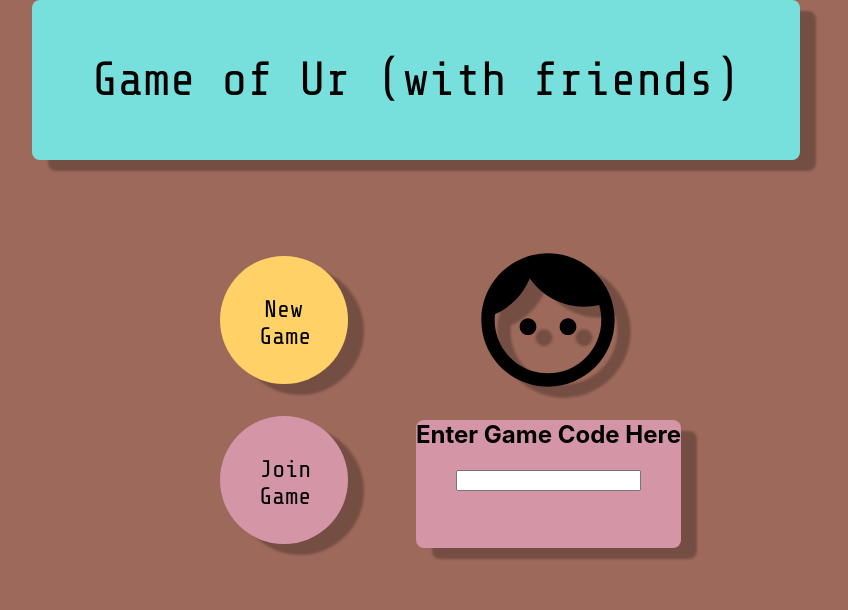
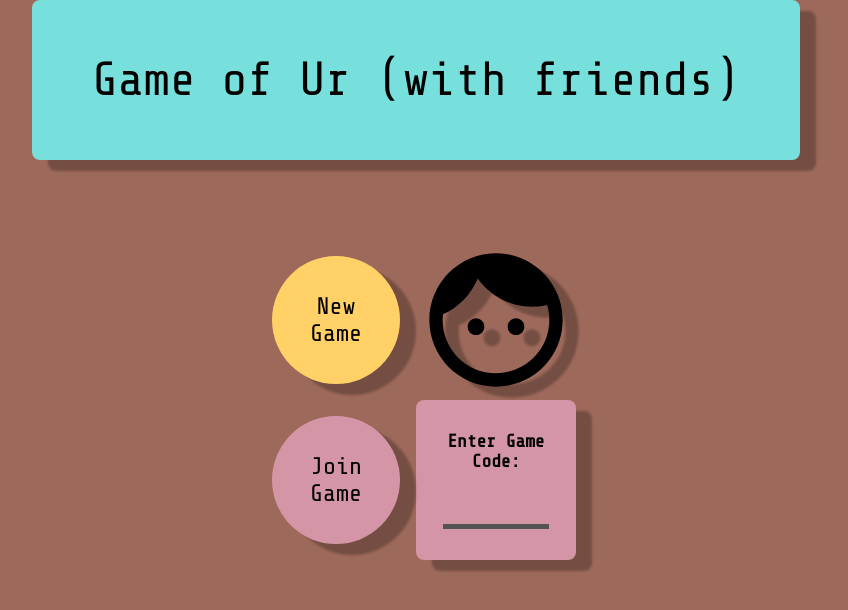
Before and after one commit to alex-808/ur.io, a React (Create React App) app in the folder client/: page / in a window 1280 px wide. Shown: the top 610 px of the page, without its empty margins (224-1072 px from the left). Built offline with nearby package versions, Linux system fonts and the light colour scheme; no server answers.

Commit message:
Tweak game code input styling

```diff
--- a/client/src/components/LandingPage.tsx
+++ b/client/src/components/LandingPage.tsx
@@ -45,8 +45,11 @@ const LandingPage: React.FC<Props> = ({
         </div>
         <div className="bottom-right">
           <div className="input-bkground drop-shadow">
-            <h2>Enter Game Code Here</h2>
-            <input onChange={handleInputChange}></input>
+            <h2>Enter Game Code:</h2>
+            <input
+              className="game-code-input"
+              onChange={handleInputChange}
+            ></input>
           </div>
         </div>
       </div>
--- a/client/src/styles/_LandingPage.scss
+++ b/client/src/styles/_LandingPage.scss
@@ -7,6 +7,7 @@
   grid-template-columns: 1fr 1fr;
   grid-template-rows: 1fr 1fr;
   grid-template-areas: 'top-left top-right' 'bottom-left bottom-right';
+  margin: 100%;
 }
 
 .landing-header {
@@ -18,12 +19,13 @@
 }
 
 .landing-button {
-  padding: 15%;
+  padding: 10%;
   border-radius: 100%;
   font-family: 'Share Tech Mono';
   font-size: 1.5rem;
   height: 10vw;
   width: 10vw;
+  text-align: center;
 }
 
 .new-game-btn {
@@ -41,12 +43,29 @@
 
 .face-img {
   height: 100%;
+  justify-self: start;
 }
 
 .input-bkground {
   background-color: var(--tileColor1);
   border-radius: 0.5rem;
   height: 80%;
+  padding: 10%;
+  font-family: 'Share Tech Mono';
+  font-size: 0.75rem;
+}
+
+.game-code-input {
+  border-width: 0 0 5px;
+  border-color: black;
+  background-color: var(--tileColor1);
+  font-family: 'Share Tech Mono';
+  font-size: 2rem;
+  width: 80%;
+}
+
+.game-code-input:focus {
+  outline: none;
 }
 
 .top-left {
```
